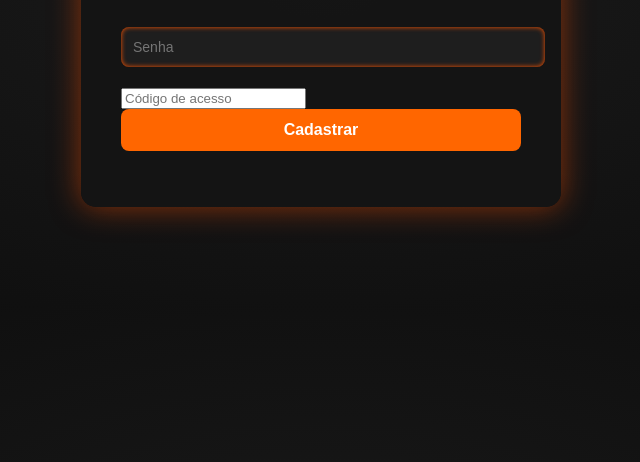
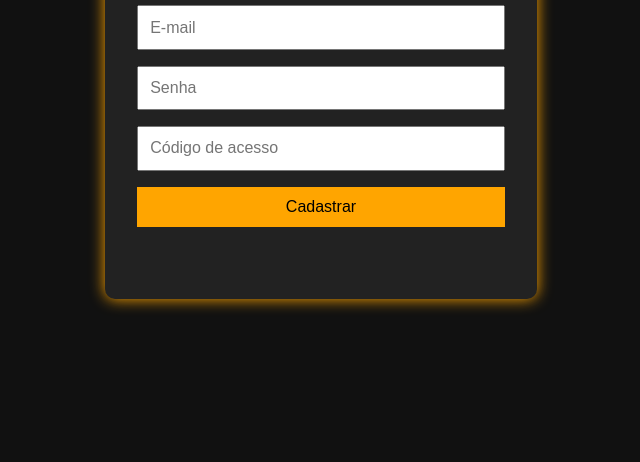
Before and after one commit to Metodo-forja-MF/Cadastro, a plain HTML site: page index.html in a window 1280 px wide. Shown: the part 338-800 px from the top of the page, without its empty margins (319-959 px from the left). Drawn offline with Linux system fonts and the light colour scheme.

Commit message:
Add files via upload

```diff
--- a/style.css
+++ b/style.css
@@ -1,85 +1,40 @@
-
-@import url('https://fonts.googleapis.com/css2?family=Orbitron:wght@400;700&display=swap');
 
 body {
+  background: #111;
+  color: #fff;
+  font-family: 'Arial', sans-serif;
+  display: flex;
+  justify-content: center;
+  align-items: center;
+  height: 100vh;
   margin: 0;
-  padding: 0;
-  font-family: 'Orbitron', sans-serif;
-  background: radial-gradient(ellipse at center, #1a1a1a 0%, #0d0d0d 100%);
-  color: #fff;
-  overflow: hidden;
 }
 
 .container {
-  max-width: 400px;
-  margin: 100px auto;
-  background-color: rgba(20, 20, 20, 0.9);
-  padding: 40px;
-  border-radius: 15px;
-  box-shadow: 0 0 30px rgba(255, 80, 0, 0.5);
-  position: relative;
-  z-index: 10;
+  background: #222;
+  padding: 2em;
+  border-radius: 10px;
+  box-shadow: 0 0 15px orange;
 }
 
-h2 {
-  text-align: center;
-  margin-bottom: 30px;
-  color: #ff6600;
-  text-shadow: 0 0 10px #ff3300;
+form {
+  display: flex;
+  flex-direction: column;
 }
 
-input[type="email"],
-input[type="password"] {
-  width: 100%;
-  padding: 12px;
-  margin: 10px 0 20px;
-  border: none;
-  border-radius: 8px;
-  background-color: #1e1e1e;
-  color: #fff;
-  box-shadow: inset 0 0 5px #ff5500;
-  font-size: 14px;
+input, button {
+  margin: 0.5em 0;
+  padding: 0.7em;
+  font-size: 1em;
 }
 
 button {
-  width: 100%;
-  padding: 12px;
-  background-color: #ff6600;
+  background: orange;
   border: none;
-  border-radius: 8px;
-  color: #fff;
-  font-weight: bold;
-  font-size: 16px;
   cursor: pointer;
-  transition: background-color 0.3s ease, transform 0.2s;
 }
 
-button:hover {
-  background-color: #ff3300;
-  transform: scale(1.03);
+#mensagem {
+  margin-top: 1em;
+  color: red;
 }
-
-.smoke {
-  position: absolute;
-  top: 0;
-  left: 0;
-  width: 100%;
-  height: 100%;
-  background: url('https://i.ibb.co/JFdL9sY/smoke.gif') center center / cover no-repeat;
-  opacity: 0.1;
-  z-index: 1;
-  pointer-events: none;
-}
-
-.flames {
-  position: absolute;
-  bottom: 0;
-  left: 50%;
-  transform: translateX(-50%);
-  width: 150px;
-  height: 150px;
-  background: url('https://i.ibb.co/vcsW1FD/fire.gif') center center / contain no-repeat;
-  opacity: 0.4;
-  z-index: 2;
-  pointer-events: none;
-}
```
